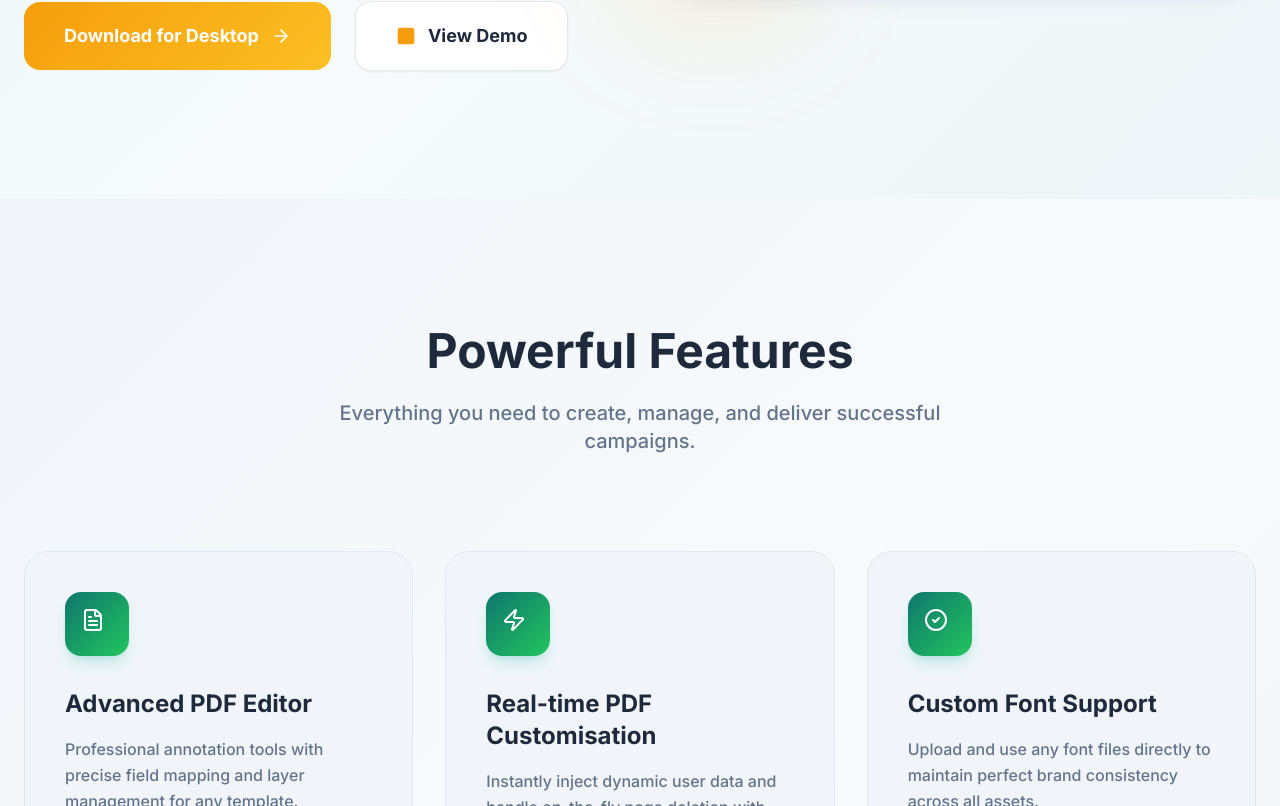
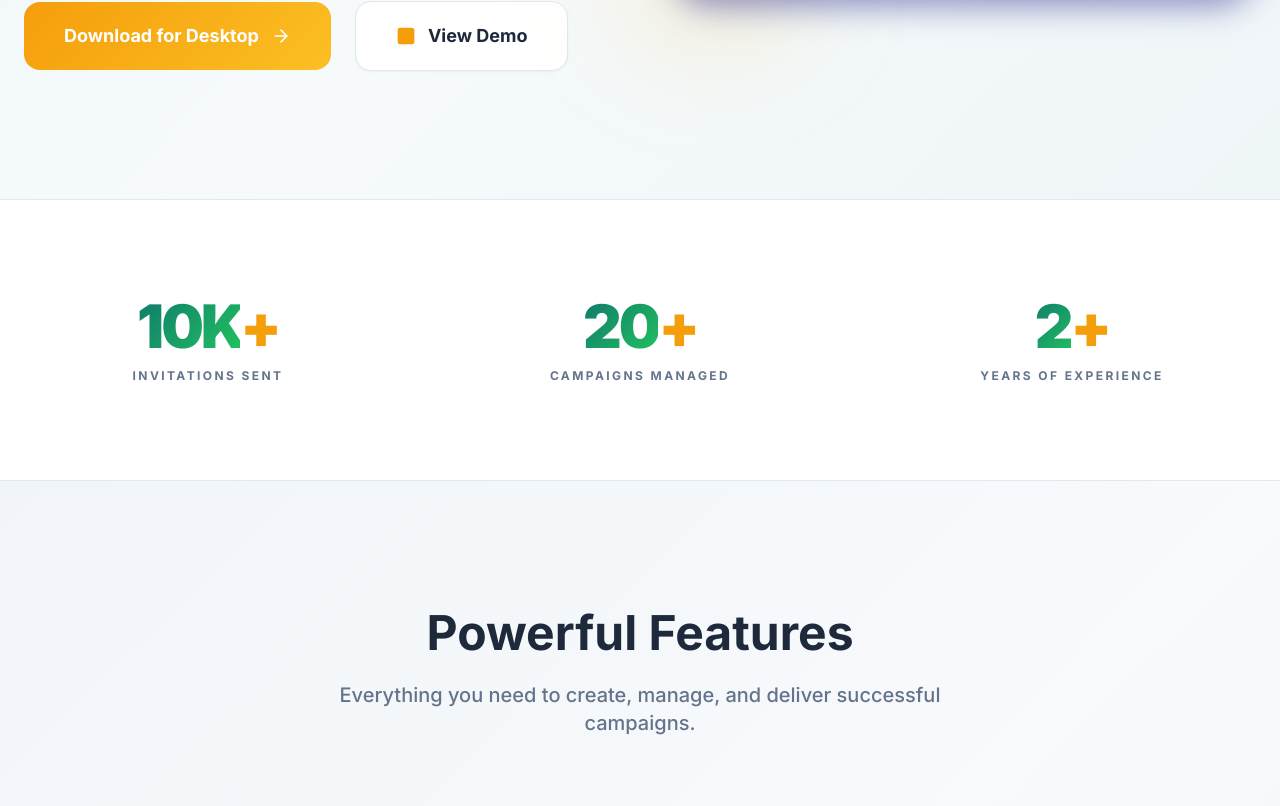
Before and after one commit to TilakTejani/InviteEase-Website, a React (Vite) app: page / in a window 1280 px wide. Shown: the part 623-1429 px from the top of the page. Built offline with nearby package versions, Linux system fonts and the light colour scheme.

Commit message:
Update landing page with actual dashboard preview image

```diff
--- a/src/components/LandingPage.tsx
+++ b/src/components/LandingPage.tsx
@@ -1,4 +1,4 @@
-import React, { useEffect, useState } from 'react';
+import React, { useEffect, useState, useRef } from 'react';
 import {
     ArrowRight,
     CheckCircle2,
@@ -10,7 +10,7 @@ import {
     Shield,
     ChevronRight
 } from 'lucide-react';
-import { motion } from 'framer-motion';
+import { motion, animate, useInView } from 'framer-motion';
 import { Link } from 'react-router-dom';
 
 const LandingPage = () => {
@@ -95,14 +95,25 @@ const LandingPage = () => {
                         >
                             <div className="relative z-10 p-4 bg-white/50 backdrop-blur-sm rounded-[2.5rem] border border-white/50 shadow-2xl overflow-hidden animate-tropical-glow">
                                 <img
-                                    src="https://images.unsplash.com/photo-1551288049-bebda4e38f71?auto=format&fit=crop&q=80&w=1200"
-                                    alt="Dashboard Preview"
+                                    src="/dashboard_preview.png"
+                                    alt="InviteEase Dashboard Preview"
                                     className="rounded-[2rem] shadow-2xl border border-white/50"
                                 />
                             </div>
                             <div className="absolute -top-10 -right-10 w-40 h-40 bg-inviteease-primaryLight/30 rounded-full blur-3xl"></div>
                             <div className="absolute -bottom-10 -left-10 w-40 h-40 bg-amber-500/20 rounded-full blur-3xl"></div>
                         </motion.div>
+                    </div>
+                </div>
+            </section>
+
+            {/* Stats Section */}
+            <section className="py-24 bg-white border-y border-inviteease-border overflow-hidden">
+                <div className="max-w-7xl mx-auto px-6">
+                    <div className="grid grid-cols-1 md:grid-cols-3 gap-16 text-center items-center">
+                        <StatItem value={10000} label="Invitations Sent" suffix="+" />
+                        <StatItem value={20} label="Campaigns Managed" suffix="+" />
+                        <StatItem value={2} label="Years of Experience" suffix="+" />
                     </div>
                 </div>
             </section>
@@ -224,4 +235,45 @@ const FeatureCard: React.FC<FeatureCardProps> = ({ icon, title, desc, link = "/h
     </div>
 );
 
+const StatItem = ({ value, label, suffix }: { value: number; label: string; suffix: string }) => {
+    const [displayValue, setDisplayValue] = useState(0);
+    const ref = useRef(null);
+    const isInView = useInView(ref, { once: true });
+
+    useEffect(() => {
+        if (isInView) {
+            const controls = animate(0, value, {
+                duration: 2,
+                ease: "easeOut",
+                onUpdate: (v) => setDisplayValue(v)
+            });
+            return () => controls.stop();
+        }
+    }, [value, isInView]);
+
+    const formatValue = (v: number) => {
+        if (v >= 1000) {
+            return (v / 1000).toFixed(v % 1000 === 0 ? 0 : 1) + 'K';
+        }
+        return Math.round(v);
+    };
+
+    return (
+        <motion.div
+            ref={ref}
+            initial={{ opacity: 0, y: 30 }}
+            animate={isInView ? { opacity: 1, y: 0 } : {}}
+            className="flex flex-col gap-3"
+        >
+            <div className="text-6xl font-black text-inviteease-text tracking-tighter">
+                <span className="text-gradient-linear">{formatValue(displayValue)}</span>
+                <span className="text-inviteease-warning">{suffix}</span>
+            </div>
+            <span className="text-inviteease-textSecondary font-bold uppercase tracking-[0.2em] text-xs">
+                {label}
+            </span>
+        </motion.div>
+    );
+};
+
 export default LandingPage;
```
Also changed, not shown: public/dashboard_preview.png (added).
